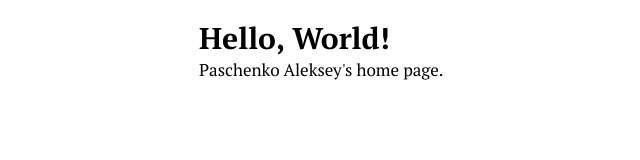
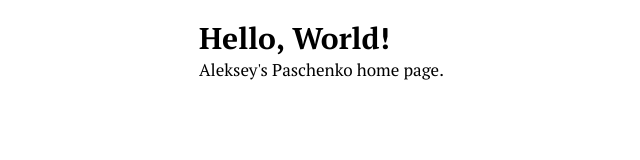
Before and after one commit to illustrarium/illustrarium.github.io, a plain HTML site: page index.html in a window 1280 px wide. Shown: the full height of the page, 121-761 px from the left. Drawn offline with Linux system fonts and the light colour scheme.

Commit message:
fix orthografy

```diff
--- a/index.html
+++ b/index.html
@@ -7,7 +7,7 @@
   <body>
     <header>
       <h1>Hello, World!</h1>
-      <p>Paschenko Aleksey's home page.
+      <p>Aleksey's Paschenko home page.
       </p>
     </header>
   </body>
```
